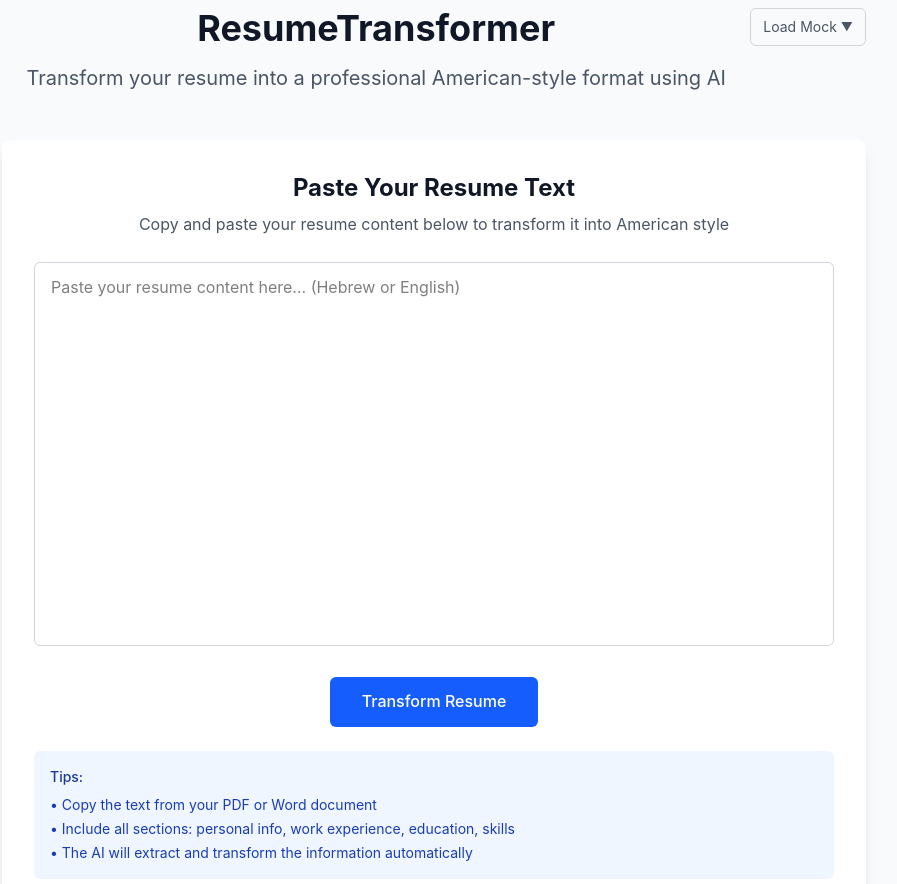
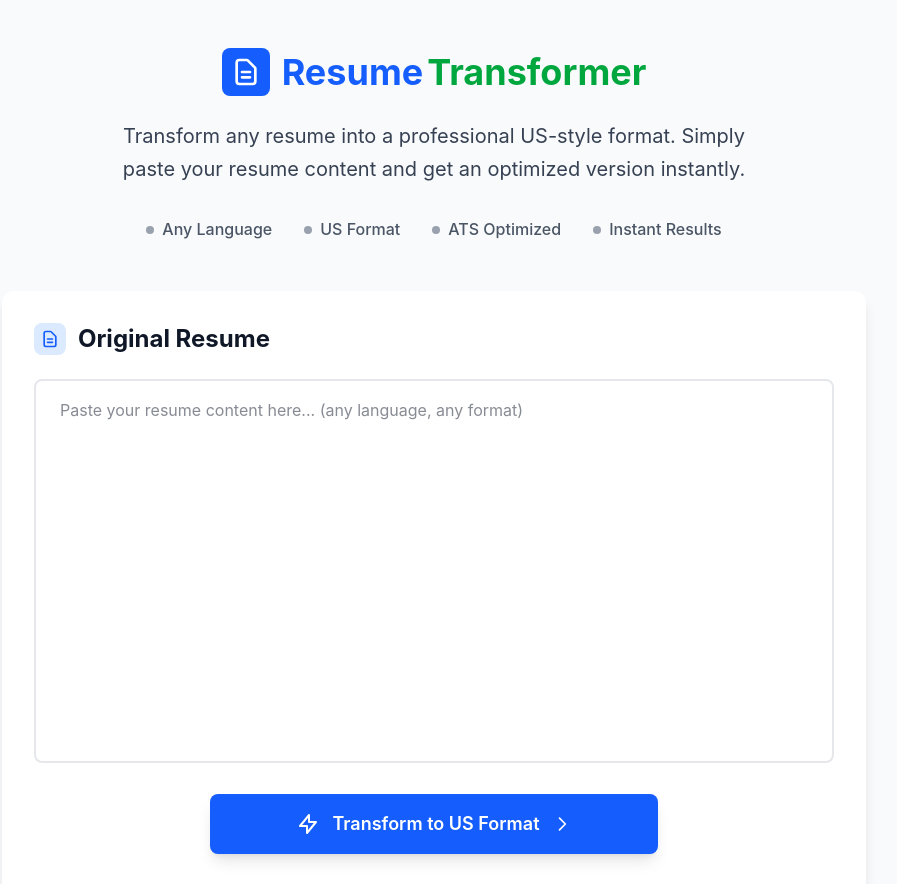
Before and after one commit to borismeyerovich-bit/Resume, a Next.js app: page / in a window 1280 px wide. Shown: the top 884 px of the page, without its empty margins (206-1103 px from the left). Built offline with nearby package versions, Linux system fonts and the light colour scheme.

Commit message:
feat: completely redesign homepage with modern UI matching professional design - add logo, tagline, feature highlights, improved input area, and better visual hierarchy

```diff
--- a/src/app/layout.tsx
+++ b/src/app/layout.tsx
@@ -13,11 +13,10 @@ const geistMono = Geist_Mono({
 });
 
 export const metadata: Metadata = {
-  title: "ResumeTransformer - AI-Powered Resume Builder",
-  description: "Transform your resume into a professional American-style format using AI. Upload, edit, and export your resume with quantifiable achievements.",
-  keywords: ["resume", "AI", "job application", "career", "professional"],
+  title: "ResumeTransformer - Professional US-Style Resume Builder",
+  description: "Transform any resume into a professional US-style format. Supports Hebrew, Spanish, and other languages with perfect translation and ATS optimization.",
+  keywords: ["resume", "AI", "job application", "career", "professional", "Hebrew", "Spanish", "multilingual", "ATS optimized"],
   authors: [{ name: "ResumeTransformer" }],
-  viewport: "width=device-width, initial-scale=1",
 };
 
 export default function RootLayout({
--- a/src/app/page.tsx
+++ b/src/app/page.tsx
@@ -569,66 +569,66 @@ export default function Home() {
   }
 
   return (
-    <div className="min-h-screen bg-gray-50" style={{ padding: "8px" }}>
-      <div className="max-w-4xl mx-auto px-4">
+    <div className="min-h-screen bg-gray-50">
+      <div className="max-w-4xl mx-auto px-4 py-12">
+        {/* Header Section with Logo and Tagline */}
         <div className="text-center mb-12">
-          <div className="flex justify-between items-start mb-8">
-            <div className="flex-1">
-              <h1 className="text-4xl font-bold text-gray-900 mb-4">
-                ResumeTransformer
-              </h1>
-              <p className="text-xl text-gray-600">
-                Transform your resume into a professional American-style format
-                using AI
-              </p>
+          {/* Logo */}
+          <div className="flex justify-center items-center mb-6">
+            <div className="flex items-center space-x-3">
+              {/* Document Icon */}
+              <div className="w-12 h-12 bg-blue-600 rounded-lg flex items-center justify-center">
+                <svg className="w-8 h-8 text-white" fill="none" stroke="currentColor" viewBox="0 0 24 24">
+                  <path strokeLinecap="round" strokeLinejoin="round" strokeWidth={2} d="M9 12h6m-6 4h6m2 5H7a2 2 0 01-2-2V5a2 2 0 012-2h5.586a1 1 0 01.707.293l5.414 5.414a1 1 0 01.293.707V19a2 2 0 01-2 2z" />
+                </svg>
+              </div>
+              {/* Logo Text */}
+              <div className="flex items-baseline space-x-1">
+                <span className="text-4xl font-bold text-blue-600">Resume</span>
+                <span className="text-4xl font-bold text-green-600">Transformer</span>
+              </div>
             </div>
+          </div>
 
-            {/* Mock Resume Dropdown */}
-            <div className="relative">
-              <button
-                onClick={(e) => {
-                  e.stopPropagation();
-                  setShowMockDropdown(!showMockDropdown);
-                }}
-                className="px-3 py-2 text-sm text-gray-600 hover:text-gray-800 border border-gray-300 rounded-md hover:bg-gray-50 flex items-center gap-1"
-              >
-                Load Mock
-                <span className="text-xs">▼</span>
-              </button>
+          {/* Tagline */}
+          <p className="text-xl text-gray-700 mb-8 max-w-2xl mx-auto leading-relaxed">
+            Transform any resume into a professional US-style format. Simply paste your resume content and get an optimized version instantly.
+          </p>
 
-              {showMockDropdown && (
-                <div
-                  className="absolute top-full right-0 mt-1 w-48 bg-white border border-gray-200 rounded-md shadow-lg z-10"
-                  onClick={(e) => e.stopPropagation()}
-                >
-                  <div className="py-1">
-                    {mockResumes.map((mock, index) => (
-                      <button
-                        key={index}
-                        onClick={() => loadMockResume(mock.data, mock.name)}
-                        className={`w-full text-left px-4 py-2 text-sm hover:bg-gray-50 ${mock.color}`}
-                      >
-                        {mock.name}
-                      </button>
-                    ))}
-                  </div>
-                </div>
-              )}
+          {/* Feature Highlights */}
+          <div className="flex justify-center items-center space-x-8 mb-8">
+            <div className="flex items-center space-x-2">
+              <div className="w-2 h-2 bg-gray-400 rounded-full"></div>
+              <span className="text-gray-600 font-medium">Any Language</span>
+            </div>
+            <div className="flex items-center space-x-2">
+              <div className="w-2 h-2 bg-gray-400 rounded-full"></div>
+              <span className="text-gray-600 font-medium">US Format</span>
+            </div>
+            <div className="flex items-center space-x-2">
+              <div className="w-2 h-2 bg-gray-400 rounded-full"></div>
+              <span className="text-gray-600 font-medium">ATS Optimized</span>
+            </div>
+            <div className="flex items-center space-x-2">
+              <div className="w-2 h-2 bg-gray-400 rounded-full"></div>
+              <span className="text-gray-600 font-medium">Instant Results</span>
             </div>
           </div>
         </div>
 
-        <div className="bg-white rounded-lg shadow-lg p-8">
-          <div className="text-center mb-6">
-            <h2 className="text-2xl font-bold text-gray-900 mb-2">
-              Paste Your Resume Text
-            </h2>
-            <p className="text-gray-600">
-              Copy and paste your resume content below to transform it into
-              American style
-            </p>
+        {/* Main Input Card */}
+        <div className="bg-white rounded-xl shadow-lg p-8">
+          {/* Input Header */}
+          <div className="flex items-center mb-6">
+            <div className="w-8 h-8 bg-blue-100 rounded-lg flex items-center justify-center mr-3">
+              <svg className="w-5 h-5 text-blue-600" fill="none" stroke="currentColor" viewBox="0 0 24 24">
+                <path strokeLinecap="round" strokeLinejoin="round" strokeWidth={2} d="M9 12h6m-6 4h6m2 5H7a2 2 0 01-2-2V5a2 2 0 012-2h5.586a1 1 0 01.707.293l5.414 5.414a1 1 0 01.293.707V19a2 2 0 01-2 2z" />
+              </svg>
+            </div>
+            <h2 className="text-2xl font-bold text-gray-900">Original Resume</h2>
           </div>
 
+          {/* Input Form */}
           <form
             onSubmit={(e) => {
               e.preventDefault();
@@ -644,39 +644,94 @@ export default function Home() {
               <textarea
                 id="resume-text"
                 name="resume-text"
-                placeholder="Paste your resume content here... (Hebrew or English)"
-                className="w-full h-96 px-4 py-3 border border-gray-300 rounded-md focus:ring-2 focus:ring-blue-500 focus:border-blue-500 resize-none"
+                placeholder="Paste your resume content here... (any language, any format)"
+                className="w-full h-96 px-6 py-4 border-2 border-gray-200 rounded-lg focus:ring-2 focus:ring-blue-500 focus:border-blue-500 resize-none text-gray-900 text-base leading-relaxed transition-colors duration-200"
                 disabled={isProcessing}
-                style={{ color: "black" }}
                 required
               />
             </div>
 
+            {/* Action Button */}
             <div className="flex justify-center">
               <button
                 type="submit"
                 disabled={isProcessing}
-                className="px-8 py-3 bg-blue-600 text-white rounded-md hover:bg-blue-700 disabled:bg-gray-400 disabled:cursor-not-allowed font-medium"
+                className="w-full max-w-md px-8 py-4 bg-blue-600 text-white rounded-lg hover:bg-blue-700 disabled:bg-gray-400 disabled:cursor-not-allowed font-semibold text-lg transition-all duration-200 transform hover:scale-105 flex items-center justify-center space-x-3 shadow-lg"
               >
-                {isProcessing ? "Processing..." : "Transform Resume"}
+                {isProcessing ? (
+                  <>
+                    <div className="w-5 h-5 border-2 border-white border-t-transparent rounded-full animate-spin"></div>
+                    <span>Processing...</span>
+                  </>
+                ) : (
+                  <>
+                    <svg className="w-6 h-6" fill="none" stroke="currentColor" viewBox="0 0 24 24">
+                      <path strokeLinecap="round" strokeLinejoin="round" strokeWidth={2} d="M13 10V3L4 14h7v7l9-11h-7z" />
+                    </svg>
+                    <span>Transform to US Format</span>
+                    <svg className="w-5 h-5" fill="none" stroke="currentColor" viewBox="0 0 24 24">
+                      <path strokeLinecap="round" strokeLinejoin="round" strokeWidth={2} d="M9 5l7 7-7 7" />
+                    </svg>
+                  </>
+                )}
               </button>
             </div>
           </form>
 
-          <div className="mt-6 p-4 bg-blue-50 rounded-md">
-            <h3 className="text-sm font-medium text-blue-900 mb-2">Tips:</h3>
-            <ul className="text-sm text-blue-800 space-y-1">
-              <li>• Copy the text from your PDF or Word document</li>
-              <li>
-                • Include all sections: personal info, work experience,
-                education, skills
+          {/* Tips Section */}
+          <div className="mt-8 p-6 bg-blue-50 rounded-lg border border-blue-100">
+            <h3 className="text-lg font-semibold text-blue-900 mb-3 flex items-center">
+              <svg className="w-5 h-5 mr-2" fill="none" stroke="currentColor" viewBox="0 0 24 24">
+                <path strokeLinecap="round" strokeLinejoin="round" strokeWidth={2} d="M13 16h-1v-4h-1m1-4h.01M21 12a9 9 0 11-18 0 9 9 0 0118 0z" />
+              </svg>
+              Pro Tips
+            </h3>
+            <ul className="text-blue-800 space-y-2">
+              <li className="flex items-start">
+                <span className="text-blue-600 mr-2">•</span>
+                Copy the text from your PDF or Word document
               </li>
-              <li>
-                • The AI will extract and transform the information
-                automatically
+              <li className="flex items-start">
+                <span className="text-blue-600 mr-2">•</span>
+                Include all sections: personal info, work experience, education, skills
+              </li>
+              <li className="flex items-start">
+                <span className="text-blue-600 mr-2">•</span>
+                The AI will extract and transform the information automatically
+              </li>
+              <li className="flex items-start">
+                <span className="text-blue-600 mr-2">•</span>
+                Supports Hebrew, Spanish, and other languages with perfect translation
               </li>
             </ul>
           </div>
+        </div>
+
+        {/* Mock Resume Section (Hidden by default, can be toggled) */}
+        <div className="mt-8 text-center">
+          <button
+            onClick={() => setShowMockDropdown(!showMockDropdown)}
+            className="text-gray-500 hover:text-gray-700 text-sm underline"
+          >
+            Load Sample Resume
+          </button>
+
+          {showMockDropdown && (
+            <div className="mt-4 p-4 bg-white rounded-lg shadow-md border border-gray-200">
+              <h4 className="text-sm font-medium text-gray-700 mb-3">Choose a sample resume:</h4>
+              <div className="flex flex-wrap justify-center gap-2">
+                {mockResumes.map((mock, index) => (
+                  <button
+                    key={index}
+                    onClick={() => loadMockResume(mock.data, mock.name)}
+                    className={`px-3 py-2 text-xs rounded-md border transition-colors ${mock.color}`}
+                  >
+                    {mock.name}
+                  </button>
+                ))}
+              </div>
+            </div>
+          )}
         </div>
       </div>
     </div>
```
